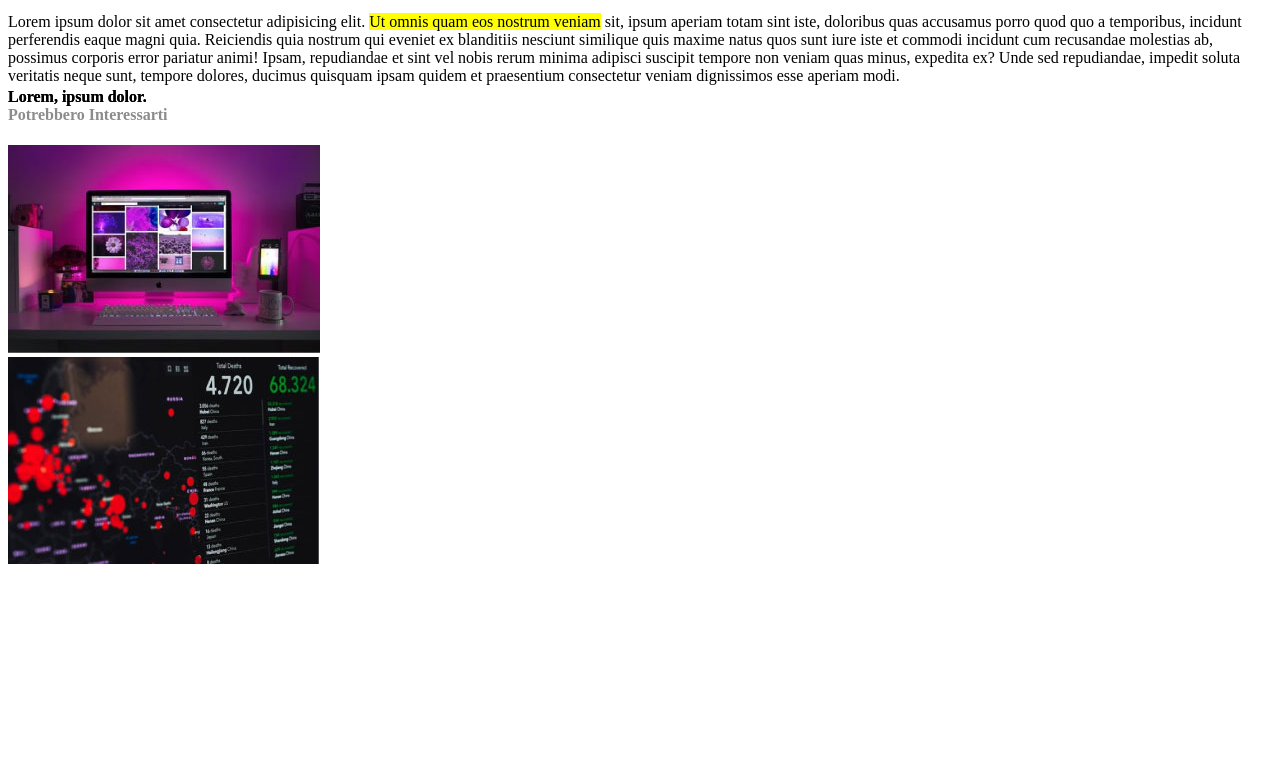
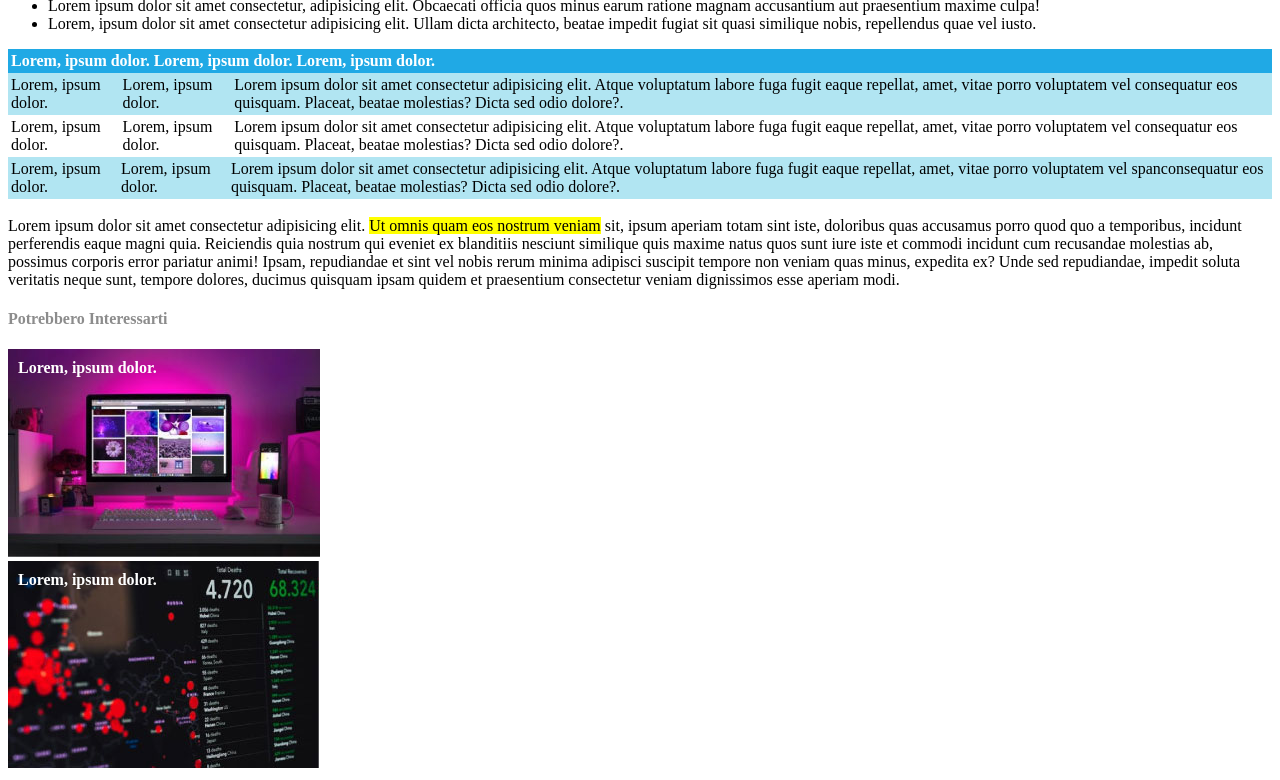
Before and after one commit to StefDev1801/html-css-booleaner, a plain HTML site: page index.html in a window 1280 px wide. Shown: the part 974-1754 px from the top of the page. Before the commit the page ends 1550 px from the top, so only its background shows below. Drawn offline with Linux system fonts and the light colour scheme.

Commit message:
Fix footer

```diff
--- a/css/stylesheet.css
+++ b/css/stylesheet.css
@@ -1,16 +1,13 @@
-*{
-
-}
+/*
 header{
     box-sizing: border-box;
     margin: 0;
     background-color: #4ea0ff;
     height: 150px;
-
 }
 #pattern{
     height: 150px;
-}
+} */
 #thebooleaner{
     height: 75px;
 }
@@ -36,12 +33,15 @@ footer{
     background-color: yellow;
 }
 
-.immagini{
-    width: 311px;
-    height: 207;
+/* footer */
+.container{
     position: relative;
 }
 .loremsopraimmagini{
-    position: absolute;
-    bottom: 100%;
+        position: absolute;
+        top: 0;
+        left: 0;
+        padding: 10px;
+        font-weight: 900;
+        color: white;
 }
--- a/index.html
+++ b/index.html
@@ -92,10 +92,15 @@
     <footer>
         <!-- img:monitor above pattern è 311x207-->
         <h4 class="graywriting">Potrebbero Interessarti</h4>
-        <div class="immagini"><img src="./img/monitor.jpg" alt="" ></div>
-        <span class="loremsopraimmagini"><strong>Lorem, ipsum dolor.</strong></span>
-        <div class="immagini"><img src="./img/graph.jpg" alt=""></div>
-        <span class="loremsopraimmagini"><strong>Lorem, ipsum dolor.</strong></span>
+
+        <div class="container">
+            <img src="./img/monitor.jpg" alt="">
+            <div class="loremsopraimmagini"><strong>Lorem, ipsum dolor.</strong></div>
+        </div>
+        <div class="container">
+            <img src="./img/graph.jpg" alt="">
+            <div class="loremsopraimmagini"><strong>Lorem, ipsum dolor.</strong></div>
+        </div>
     </footer>
 <!-- finish footer -->
 
```
